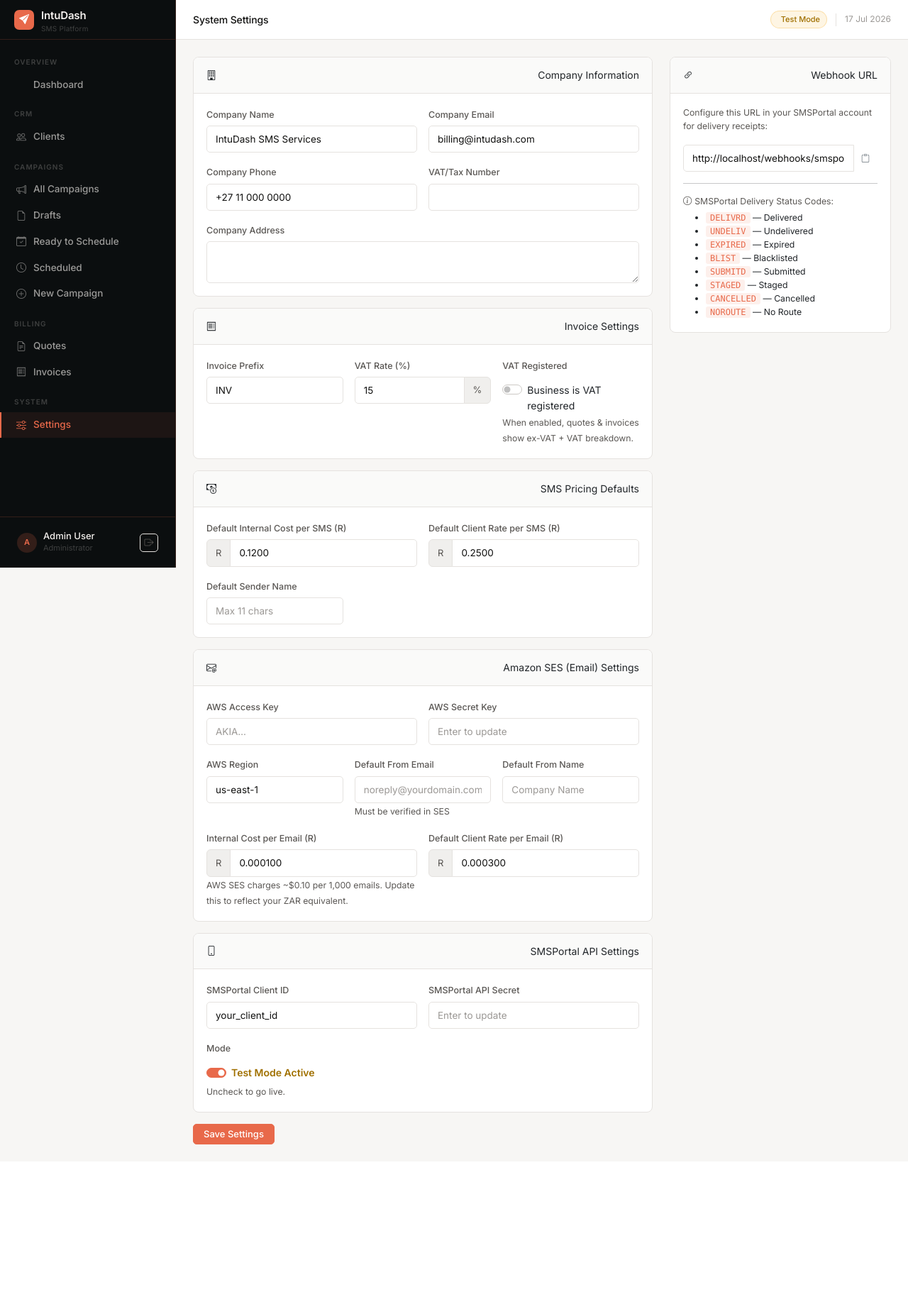
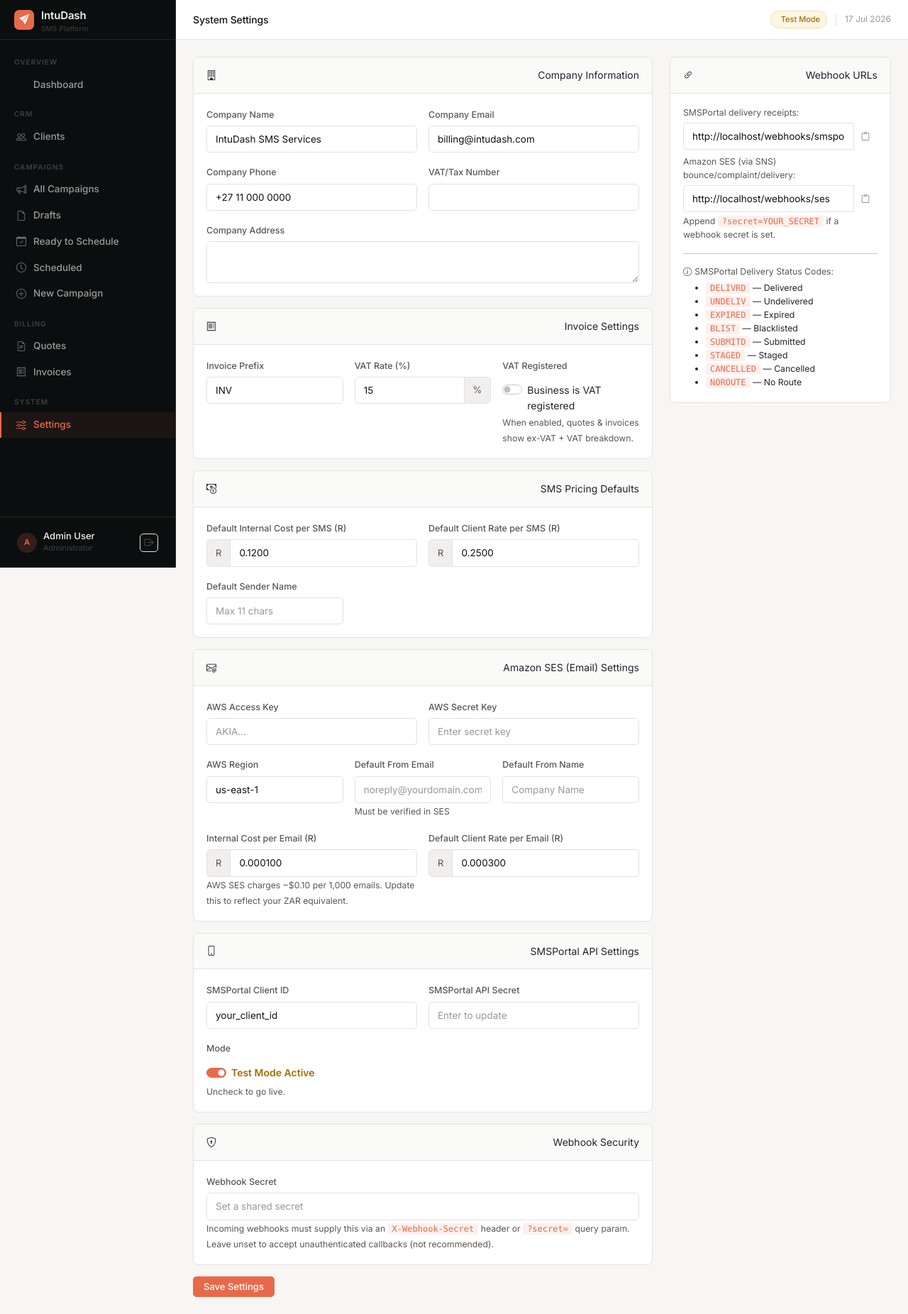
Before and after one commit to iamkyno/intudash, a Laravel app: page /settings in a window 1280 px wide. Shown: the whole page at 71% size. Before the commit the page ends 1613 px from the top, so only its background shows below. Run offline with Laravel 12, Linux system fonts and the light colour scheme; a user stored in the database is signed in; data comes from the database, SQL or seed files in the repository.

Commit message:
Security hardening: encrypt secrets, authenticate & throttle webhooks
Tranche 2 (security):
- AppSetting encrypts sensitive keys at rest (smsportal_api_secret, aws_key,
  aws_secret, webhook_secret) via Crypt; transparent decrypt on read with
  graceful fallback for pre-existing plaintext
- Settings view no longer echoes secret values; shows a 'configured' state
  and 'leave blank to keep' placeholder. Blank secret submissions are ignored
  so they don't wipe stored values
- SettingsController persists checkbox off-states (vat_registered,
  smsportal_test_mode) which previously could never be turned back off
- Webhooks now verify a shared secret (X-Webhook-Secret header or ?secret=),
  rate-limited via throttle:webhooks (120/min/IP), CSRF-exempted in bootstrap
- New SES (SNS) webhook endpoint: auto-confirms subscription, routes
  bounce/complaint/delivery notifications to EmailService::processNotification
- Removed dead duplicate webhook route in api.php (api routes weren't even
  registered in bootstrap)
- Webhook secret field + SES webhook URL added to Settings

https://claude.ai/code/session_01CQU7iRe9pxBpTRBHWRwuzp

```diff
--- a/app/Http/Controllers/SettingsController.php
+++ b/app/Http/Controllers/SettingsController.php
@@ -7,9 +7,26 @@ use Illuminate\Http\Request;
 
 class SettingsController extends Controller
 {
+    /**
+     * Checkbox settings — absent from the request means "off".
+     */
+    private const BOOLEAN_KEYS = ['vat_registered', 'smsportal_test_mode'];
+
     public function index()
     {
-        $settings = AppSetting::all()->pluck('value', 'key');
+        $raw = AppSetting::all()->pluck('value', 'key');
+
+        // Never expose secret values to the view; surface a "configured" flag instead.
+        $settings = [];
+        foreach ($raw as $key => $value) {
+            if (AppSetting::isEncryptedKey($key)) {
+                $settings[$key] = '';
+                $settings["{$key}_set"] = !empty($value);
+            } else {
+                $settings[$key] = $value;
+            }
+        }
+
         return view('settings.index', compact('settings'));
     }
 
@@ -37,10 +54,21 @@ class SettingsController extends Controller
             'ses_from_name' => 'nullable|string',
             'internal_cost_per_email' => 'nullable|numeric|min:0',
             'default_client_rate_per_email' => 'nullable|numeric|min:0',
+            'webhook_secret' => 'nullable|string|max:255',
         ]);
 
         foreach ($validated as $key => $value) {
+            // Blank secret submissions keep the existing stored value.
+            if (AppSetting::isEncryptedKey($key) && ($value === null || $value === '')) {
+                continue;
+            }
+
             AppSetting::set($key, $value ?? '', 'general');
+        }
+
+        // Persist checkbox off-states (absent keys mean unchecked).
+        foreach (self::BOOLEAN_KEYS as $key) {
+            AppSetting::set($key, $request->boolean($key) ? '1' : '0', 'general');
         }
 
         return redirect()->route('settings.index')
--- a/app/Models/AppSetting.php
+++ b/app/Models/AppSetting.php
@@ -4,22 +4,57 @@ namespace App\Models;
 
 use Illuminate\Database\Eloquent\Model;
 use Illuminate\Support\Facades\Cache;
+use Illuminate\Support\Facades\Crypt;
+use Illuminate\Contracts\Encryption\DecryptException;
 
 class AppSetting extends Model
 {
     protected $fillable = ['key', 'value', 'group'];
 
+    /**
+     * Keys whose values are encrypted at rest.
+     */
+    public const ENCRYPTED_KEYS = [
+        'smsportal_api_secret',
+        'aws_key',
+        'aws_secret',
+        'webhook_secret',
+    ];
+
+    public static function isEncryptedKey(string $key): bool
+    {
+        return in_array($key, self::ENCRYPTED_KEYS, true);
+    }
+
     public static function get(string $key, mixed $default = null): mixed
     {
         return Cache::remember("setting_{$key}", 3600, function () use ($key, $default) {
             $setting = static::where('key', $key)->first();
-            return $setting ? $setting->value : $default;
+            if (!$setting) {
+                return $default;
+            }
+
+            if (self::isEncryptedKey($key) && $setting->value !== null && $setting->value !== '') {
+                try {
+                    return Crypt::decryptString($setting->value);
+                } catch (DecryptException) {
+                    // Value was stored before encryption was enabled — return as-is.
+                    return $setting->value;
+                }
+            }
+
+            return $setting->value;
         });
     }
 
     public static function set(string $key, mixed $value, string $group = 'general'): void
     {
-        static::updateOrCreate(['key' => $key], ['value' => $value, 'group' => $group]);
+        $stored = $value;
+        if (self::isEncryptedKey($key) && $value !== null && $value !== '') {
+            $stored = Crypt::encryptString((string) $value);
+        }
+
+        static::updateOrCreate(['key' => $key], ['value' => $stored, 'group' => $group]);
         Cache::forget("setting_{$key}");
     }
 }
--- a/app/Providers/AppServiceProvider.php
+++ b/app/Providers/AppServiceProvider.php
@@ -2,6 +2,8 @@
 
 namespace App\Providers;
 
+use Illuminate\Cache\RateLimiting\Limit;
+use Illuminate\Support\Facades\RateLimiter;
 use Illuminate\Support\ServiceProvider;
 
 class AppServiceProvider extends ServiceProvider
@@ -19,6 +21,8 @@ class AppServiceProvider extends ServiceProvider
      */
     public function boot(): void
     {
-        //
+        RateLimiter::for('webhooks', function ($request) {
+            return Limit::perMinute(120)->by($request->ip());
+        });
     }
 }
--- a/bootstrap/app.php
+++ b/bootstrap/app.php
@@ -12,7 +12,10 @@ return Application::configure(basePath: dirname(__DIR__))
         health: '/up',
     )
     ->withMiddleware(function (Middleware $middleware): void {
-        //
+        // External webhooks can't supply a CSRF token.
+        $middleware->validateCsrfTokens(except: [
+            'webhooks/*',
+        ]);
     })
     ->withExceptions(function (Exceptions $exceptions): void {
         $exceptions->shouldRenderJsonWhen(
--- a/resources/views/settings/index.blade.php
+++ b/resources/views/settings/index.blade.php
@@ -105,13 +105,13 @@
                     <div class="row g-3">
                         <div class="col-md-6">
                             <label class="form-label">AWS Access Key</label>
-                            <input type="text" name="aws_key" class="form-control"
-                                value="{{ $settings['aws_key'] ?? '' }}" placeholder="AKIA…">
+                            <input type="password" name="aws_key" class="form-control" autocomplete="off"
+                                value="" placeholder="{{ !empty($settings['aws_key_set']) ? '•••••••• configured — leave blank to keep' : 'AKIA…' }}">
                         </div>
                         <div class="col-md-6">
                             <label class="form-label">AWS Secret Key</label>
-                            <input type="password" name="aws_secret" class="form-control"
-                                value="{{ $settings['aws_secret'] ?? '' }}" placeholder="Enter to update">
+                            <input type="password" name="aws_secret" class="form-control" autocomplete="off"
+                                value="" placeholder="{{ !empty($settings['aws_secret_set']) ? '•••••••• configured — leave blank to keep' : 'Enter secret key' }}">
                         </div>
                         <div class="col-md-4">
                             <label class="form-label">AWS Region</label>
@@ -165,9 +165,9 @@
                         </div>
                         <div class="col-md-6">
                             <label class="form-label">SMSPortal API Secret</label>
-                            <input type="password" name="smsportal_api_secret" class="form-control"
-                                value="{{ $settings['smsportal_api_secret'] ?? '' }}"
-                                placeholder="Enter to update">
+                            <input type="password" name="smsportal_api_secret" class="form-control" autocomplete="off"
+                                value=""
+                                placeholder="{{ !empty($settings['smsportal_api_secret_set']) ? '•••••••• configured — leave blank to keep' : 'Enter to update' }}">
                         </div>
                         <div class="col-md-4">
                             <label class="form-label">Mode</label>
@@ -182,21 +182,40 @@
                 </div>
             </div>
 
+            <div class="card mb-3">
+                <div class="card-header"><i class="bi bi-shield-lock me-2"></i>Webhook Security</div>
+                <div class="card-body">
+                    <label class="form-label">Webhook Secret</label>
+                    <input type="password" name="webhook_secret" class="form-control" autocomplete="off"
+                        value="" placeholder="{{ !empty($settings['webhook_secret_set']) ? '•••••••• configured — leave blank to keep' : 'Set a shared secret' }}">
+                    <small class="text-muted">Incoming webhooks must supply this via an <code>X-Webhook-Secret</code> header or <code>?secret=</code> query param. Leave unset to accept unauthenticated callbacks (not recommended).</small>
+                </div>
+            </div>
+
             <button type="submit" class="btn btn-primary">Save Settings</button>
         </form>
     </div>
     <div class="col-md-4">
         <div class="card">
-            <div class="card-header"><i class="bi bi-link-45deg me-2"></i>Webhook URL</div>
+            <div class="card-header"><i class="bi bi-link-45deg me-2"></i>Webhook URLs</div>
             <div class="card-body">
-                <p class="small text-muted">Configure this URL in your SMSPortal account for delivery receipts:</p>
-                <div class="input-group">
+                <p class="small text-muted mb-1">SMSPortal delivery receipts:</p>
+                <div class="input-group mb-2">
                     <input type="text" class="form-control form-control-sm" readonly
                         value="{{ route('webhooks.smsportal') }}" id="webhookUrl">
-                    <button class="btn btn-outline-secondary btn-sm" onclick="navigator.clipboard.writeText(document.getElementById('webhookUrl').value)">
+                    <button type="button" class="btn btn-outline-secondary btn-sm" onclick="navigator.clipboard.writeText(document.getElementById('webhookUrl').value)">
                         <i class="bi bi-clipboard"></i>
                     </button>
                 </div>
+                <p class="small text-muted mb-1">Amazon SES (via SNS) bounce/complaint/delivery:</p>
+                <div class="input-group">
+                    <input type="text" class="form-control form-control-sm" readonly
+                        value="{{ route('webhooks.ses') }}" id="sesWebhookUrl">
+                    <button type="button" class="btn btn-outline-secondary btn-sm" onclick="navigator.clipboard.writeText(document.getElementById('sesWebhookUrl').value)">
+                        <i class="bi bi-clipboard"></i>
+                    </button>
+                </div>
+                <small class="text-muted d-block mt-1">Append <code>?secret=YOUR_SECRET</code> if a webhook secret is set.</small>
                 <hr>
                 <p class="small text-muted mb-1"><i class="bi bi-info-circle me-1"></i>SMSPortal Delivery Status Codes:</p>
                 <ul class="small mb-0">
--- a/routes/api.php
+++ b/routes/api.php
@@ -1,4 +1,5 @@
+<?php
 
 use Illuminate\Support\Facades\Route;
 
-Route::post('webhooks/smsportal', [App\Http\Controllers\WebhookController::class, 'smsportal']);
+// Webhook endpoints are defined in routes/web.php (secret-protected + throttled).
--- a/routes/web.php
+++ b/routes/web.php
@@ -13,9 +13,13 @@ use Illuminate\Support\Facades\Route;
 
 require __DIR__ . '/auth.php';
 
-// Webhook — no auth
-Route::post('webhooks/smsportal', [WebhookController::class, 'smsportal'])
-    ->name('webhooks.smsportal');
+// Webhooks — no session auth; protected by shared secret + rate limiting.
+Route::middleware('throttle:webhooks')->group(function () {
+    Route::post('webhooks/smsportal', [WebhookController::class, 'smsportal'])
+        ->name('webhooks.smsportal');
+    Route::post('webhooks/ses', [WebhookController::class, 'ses'])
+        ->name('webhooks.ses');
+});
 
 Route::get('/', function () {
     return redirect()->route('dashboard');
```
Also changed, not shown: app/Http/Controllers/WebhookController.php (+78 -0 lines).
